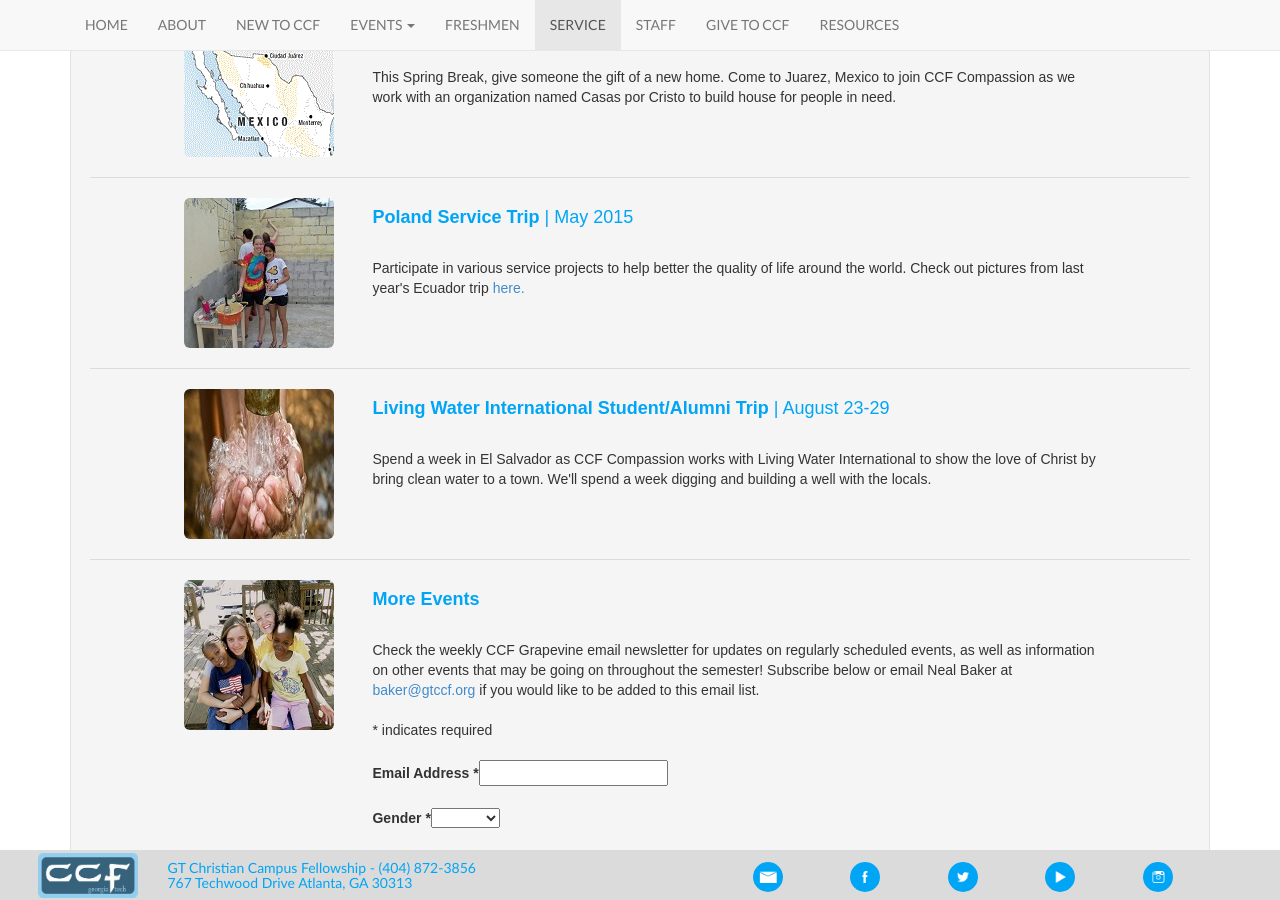
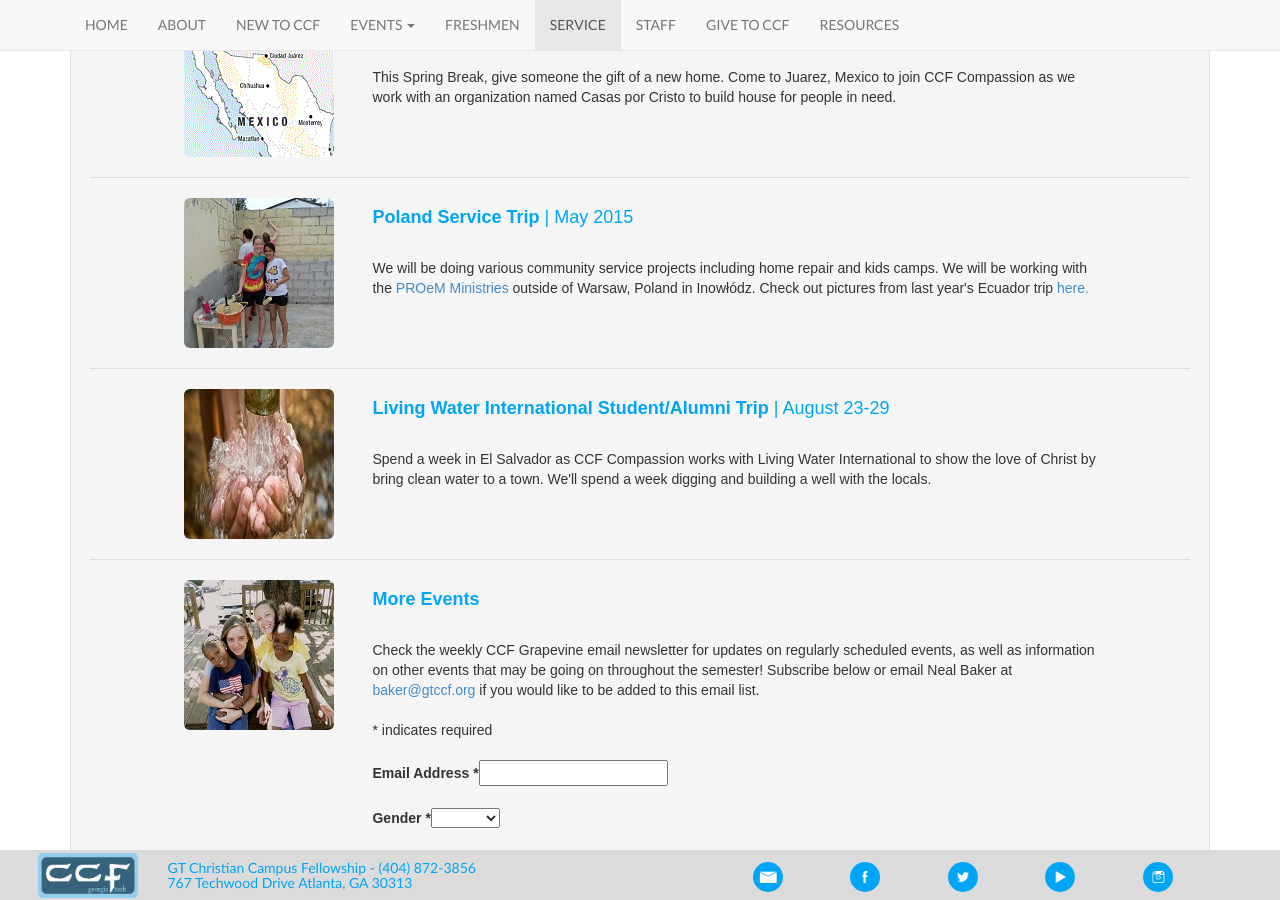
Before and after one commit to gtccf/gtccf.github.io, a Jekyll site: the page built from compassion/index.html, in a window 1280 px wide and 900 px high, scrolled down 1306 px. Built offline with Jekyll 4.4.1, drawn with Linux system fonts in a browser that asks for light colours; nearby versions of some CDN libraries.

Commit message:
Poland update

```diff
--- a/compassion/index.html
+++ b/compassion/index.html
@@ -92,10 +92,10 @@ layout: default
 
       <div class="row">
         <div class="col-md-1"></div>
-        <div class="col-md-2"><br><img src="{{ site.baseurl }}/photos/compassion/ecuador.jpg" class="img-rounded"></div>
+        <div class="col-md-2"><br><a target="_blank" href="{{ site.baseurl }}/flyers/flyerpoland.pdf"><img src="{{ site.baseurl }}/photos/compassion/ecuador.jpg" class="img-rounded"></a></div>
         <div class="col-md-8"><div class="blue"><strong><h4><br />Poland Service Trip</strong> | May 2015</h4></div>
           <br>
-          Participate in various service projects to help better the quality of life around the world. Check out pictures from last year's Ecuador trip <a target="_blank" href="https://www.facebook.com/media/set/?set=a.683794624979596.1073741829.150236321668765&type=3">here.</a></div>
+          We will be doing various community service projects including home repair and kids camps. We will be working with the <a target="_blank" href="http://www.proemministries.org">PROeM Ministries</a> outside of Warsaw, Poland in Inowłódz. Check out pictures from last year's Ecuador trip <a target="_blank" href="https://www.facebook.com/media/set/?set=a.683794624979596.1073741829.150236321668765&type=3">here.</a></div>
       </div>
 
       <br />
```
Also changed, not shown: 1 other file.
